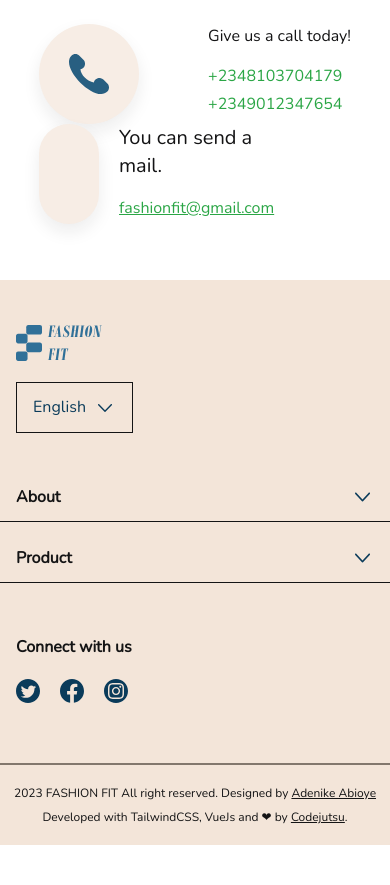
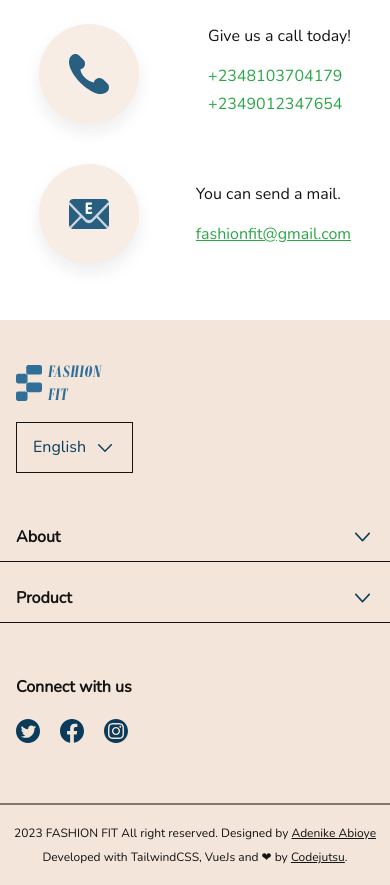
Before and after one commit to codejutsu1/fashion-fit, a Vue app: page /contact-us in a window 390 px wide. Shown: the part 1100-1985 px from the top of the page. Before the commit the page ends 1945 px from the top, so only its background shows below. Built offline with nearby package versions, Linux system fonts and the light colour scheme; what @splidejs/vue-splide would draw is missing.

Commit message:
made the contact us responsive

```diff
--- a/src/components/Header.vue
+++ b/src/components/Header.vue
@@ -66,7 +66,7 @@ function removeCollection() {
                     <div class="border flex space-x-3 w-4/5 px-4 res-search-input">
                         <img class="w-4" src="/images/icons/search-black.svg" alt="Search Icon">
                         <div class="-full h-full">
-                            <input type="text" class="h-full w-full focus:outline-none placeholder:text-xs placeholder:font-medium placeholder:text-[#141415]" placeholder="Search">
+                            <input type="text" class="h-full w-full focus:outline-none placeholder:text-xs placeholder:font-medium placeholder:text-[#141415]" placeholder="Search" name="search">
                         </div>
                     </div>
                     <div @click="isOpen = !isOpen" class="flex items-center p-4">
--- a/src/views/ContactView.vue
+++ b/src/views/ContactView.vue
@@ -21,7 +21,7 @@ import Footer from '../components/Footer.vue'
                 <h1 class="lg:text-2xl text-xl font-medium text-center">Do you have any enquires?</h1>
                 <p class="text-center text-sm lg:text-base font-light py-3">We are available 24 hours, 7 days.</p>
 
-                <div class="lg:flex pt-10 justify-between">
+                <div class="lg:flex pt-10 justify-between space-y-10 lg:space-y-0">
                     <div class="flex justify-between lg:gap-x-5">
                         <div class="w-[100px] h-[100px] p-[30px] rounded-[60px] bg-[#F7EDE5] contact flex items-center justify-center">
                             <img src="/images/icons/phone.svg" alt="Phone">
@@ -40,13 +40,13 @@ import Footer from '../components/Footer.vue'
                         </div>
                     </div>
 
-                    <div class="w-2/5 flex gap-x-5">
+                    <div class="lg:w-2/5 flex justify-between items-center lg:gap-x-5">
                         <div class="w-[100px] h-[100px] p-[30px] rounded-[60px] bg-[#F7EDE5] contact flex items-center justify-center">
-                            <img src="/images/icons/email.svg" alt="Email">
+                            <img class="w-11 lg:w-auto" src="/images/icons/email.svg" alt="Email">
                         </div>
 
                         <div>
-                            <h1 class="text-xl font-medium">You can send a mail.</h1>
+                            <h1 class="lg:text-xl text-base font-medium">You can send a mail.</h1>
                             <span class="pt-4 text-[#2BA646] space-y-1 font-medium block underline">
                                 fashionfit@gmail.com
                             </span>
```
